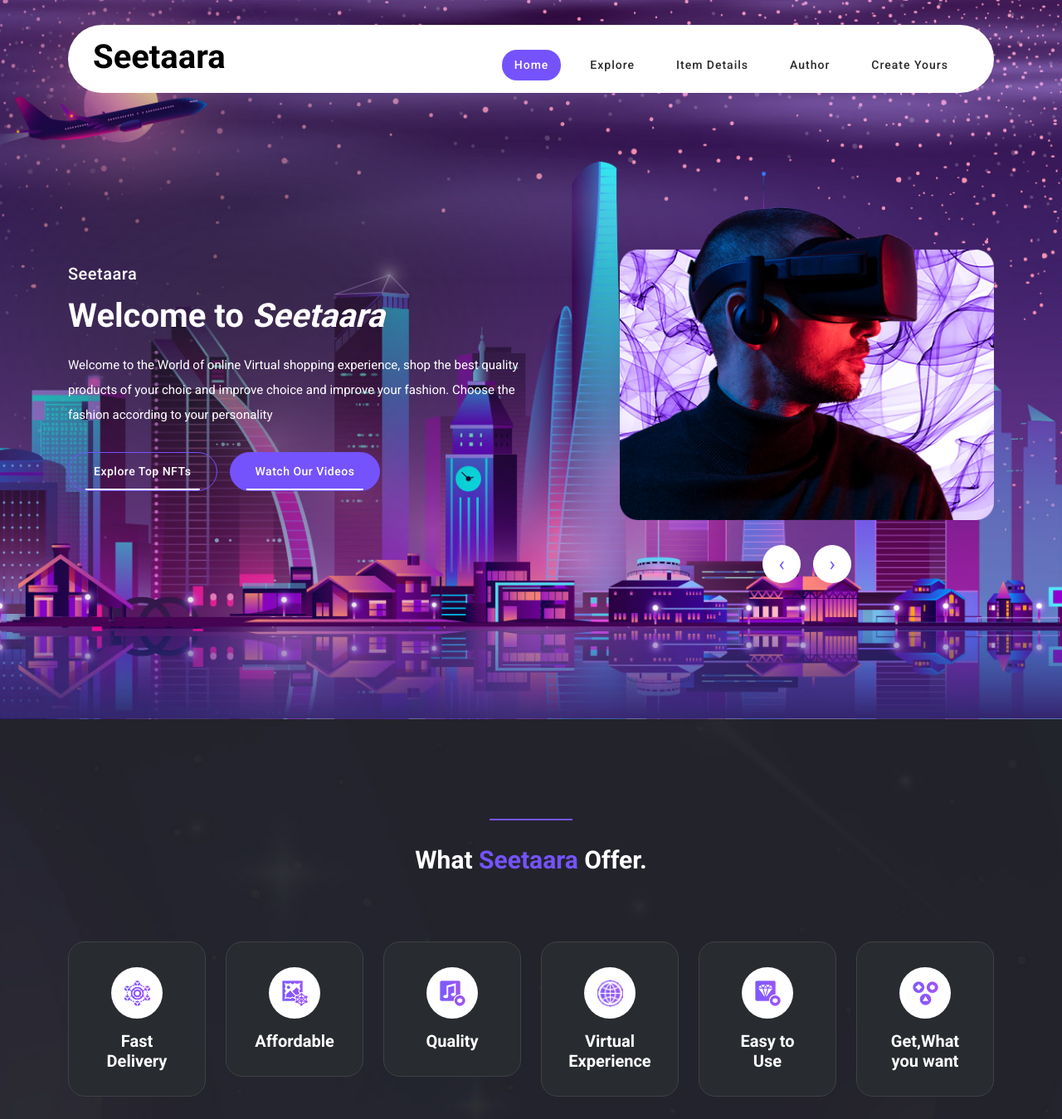
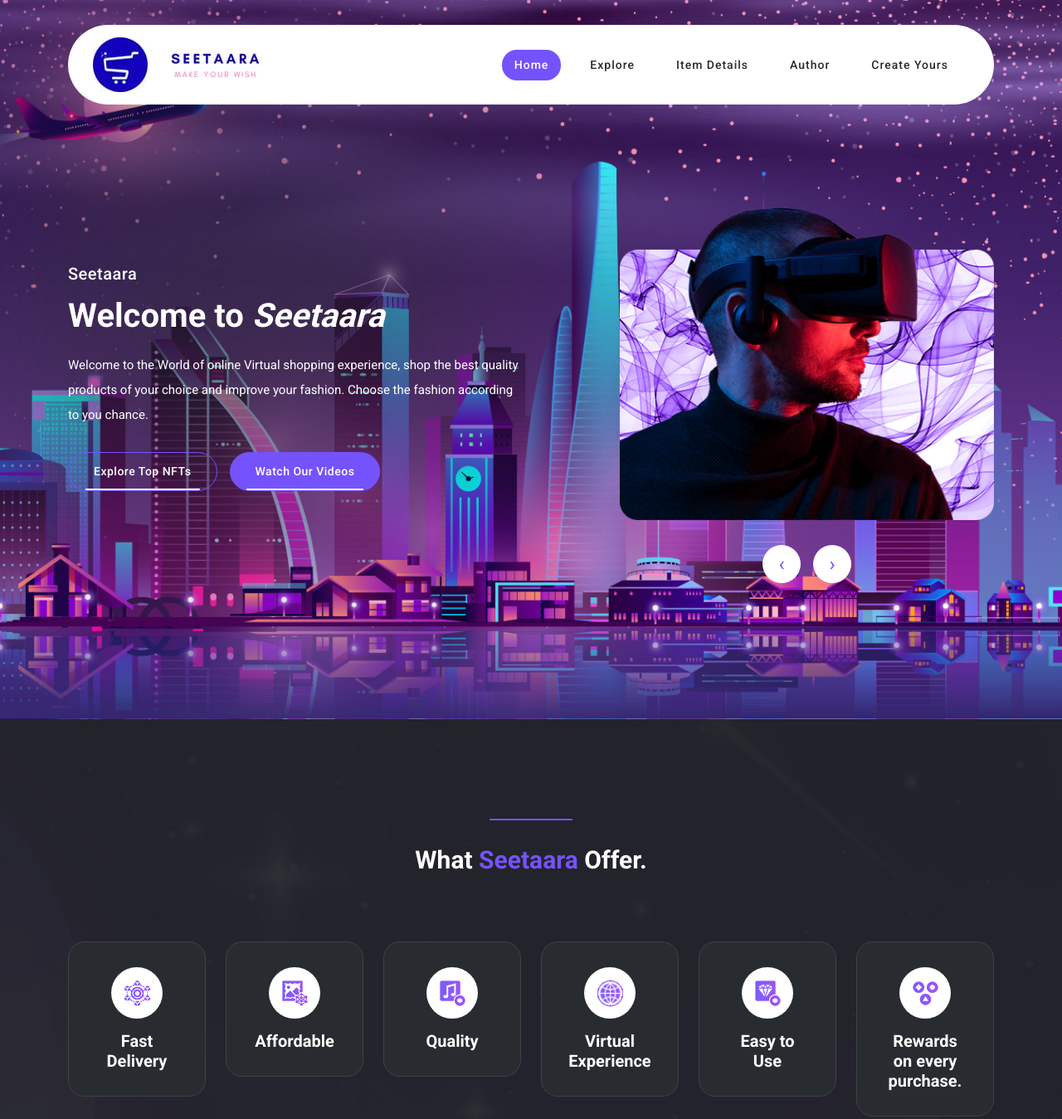
Before and after one commit to AdarshShukla1001/Seetaarav-2, a plain HTML site: page index.html in a window 1280 px wide. Shown: the top 1349 px of the page at 83% size. Drawn offline with nearby package versions, Linux system fonts and the light colour scheme.

Commit message:
added logo

```diff
--- a/index.html
+++ b/index.html
@@ -53,8 +53,8 @@ https://templatemo.com/tm-577-liberty-market
                 <nav class="main-nav">
                     <!-- ***** Logo Start ***** -->
                     <a href="index.html" class="logo">
-                        <!-- <img src="assets/images/logo.png" alt=""> -->
-                        <h1 style="color: black;">Seetaara</h1>
+                        <img src="assets/images/logo.jpeg" alt="">
+
 
                     </a>
                     <!-- ***** Logo End ***** -->
@@ -85,8 +85,8 @@ https://templatemo.com/tm-577-liberty-market
           <div class="header-text">
             <h6>Seetaara</h6>
             <h1>Welcome to <em>Seetaara</em></h1>
-                        <p>Welcome to the World of online Virtual shopping experience, shop the best quality products of your choic and improve choice and improve your fashion.
-                           Choose the fashion according to your personality
+                        <p>Welcome to the World of online Virtual shopping experience, shop the best quality products of your choice and improve your fashion.
+                           Choose the fashion according to you chance.
                         </p>
                         <div class="buttons">
               <div class="border-button">
@@ -185,7 +185,7 @@ https://templatemo.com/tm-577-liberty-market
                   <div class="icon">
                     <img src="assets/images/icon-06.png" alt="">
                   </div>
-                  <h4>Get,What you want</h4>
+                  <h4>Rewards on every purchase.</h4>
                   <div class="icon-button">
                     <a href="#"><i class="fa fa-angle-right"></i></a>
                   </div>
@@ -221,6 +221,7 @@ https://templatemo.com/tm-577-liberty-market
                     <div class="down-content">
                       <h4>"Hey seetara, Superb custmer support Unique product Maine kai saare e-commerce platform se shopping ki but seetara se shopping kark mjaa aa gya Thank you !"</h4>
                       <span class="collection">Customer Name:<br><strong>Jwala</strong></span>
+                      <br>
                       <!-- <span class="category">Category:<br><strong>Visual Art</strong></span> -->
                       <div class="main-button">
                         <!-- <a href="explore.html">Explore Bored Ape</a> -->
@@ -332,7 +333,7 @@ https://templatemo.com/tm-577-liberty-market
         <div class="col-lg-12">
           <div class="row grid">
             <div class="col-lg-6 currently-market-item all msc">
-              <div class="item">
+              <!-- <div class="item">
                 <div class="left-image">
                   <img src="assets/images/market-01.jpg" alt="" style="border-radius: 20px; min-width: 195px;">
                 </div>
@@ -353,7 +354,7 @@ https://templatemo.com/tm-577-liberty-market
                     <a href="details.html">View Item Details</a>
                   </div>
                 </div>
-              </div>
+              </div> -->
             </div>
             <div class="col-lg-6 currently-market-item all dig">
               <div class="item">
```
Also changed, not shown: assets/images/logo.jpeg (added).
